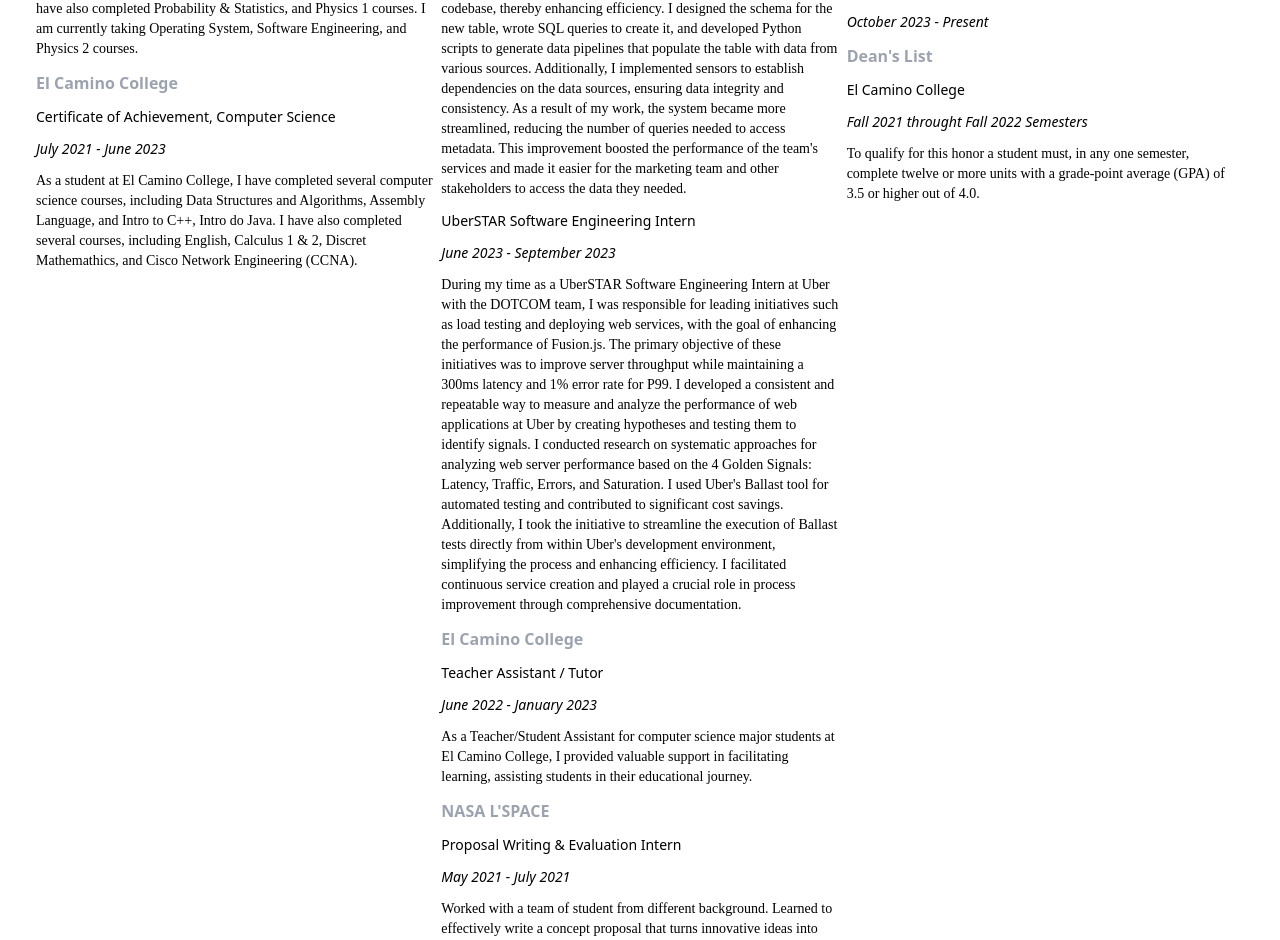
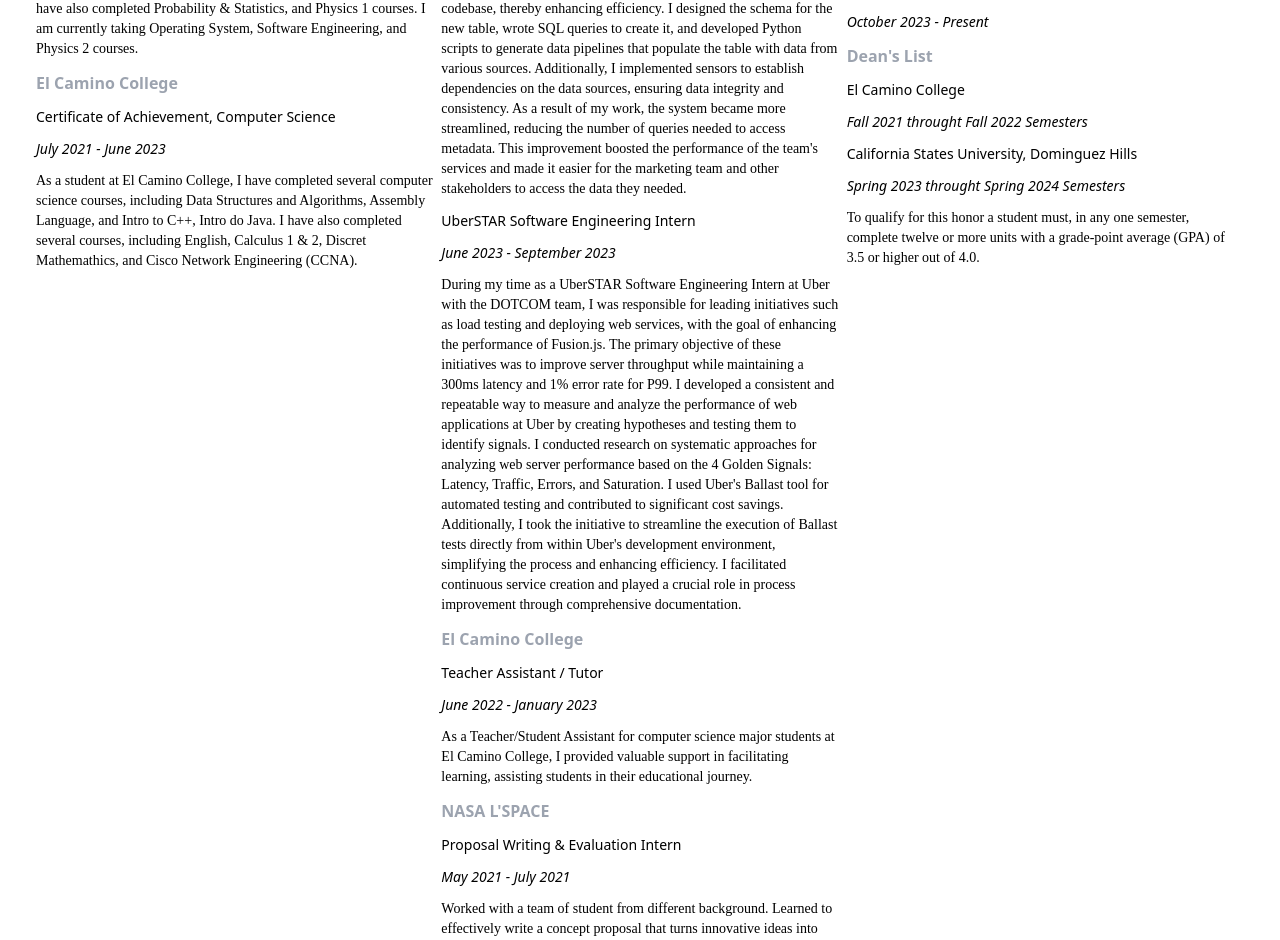
Before and after one commit to chrisdedman/website, a Next.js app: page /profile in a window 1280 px wide. Shown: the part 1007-1947 px from the top of the page. Built offline with nearby package versions, Linux system fonts and the light colour scheme.

Commit message:
added honors

```diff
--- a/src/components/resume/honors.tsx
+++ b/src/components/resume/honors.tsx
@@ -15,6 +15,8 @@
         <strong>Dean&#39;s List</strong>
         <p className="text-sm font-light">El Camino College</p>
         <p className="text-sm font-light italic">Fall 2021 throught Fall 2022 Semesters</p>
+        <p className="text-sm font-light">California States University, Dominguez Hills</p>
+        <p className="text-sm font-light italic">Spring 2023 throught Spring 2024 Semesters</p>
         <p className="text-sm font-light font-montez">
           To qualify for this honor a student must, in any one semester,
           complete twelve or more units with a grade-point average (GPA) of 3.5 or higher out of 4.0.
```
